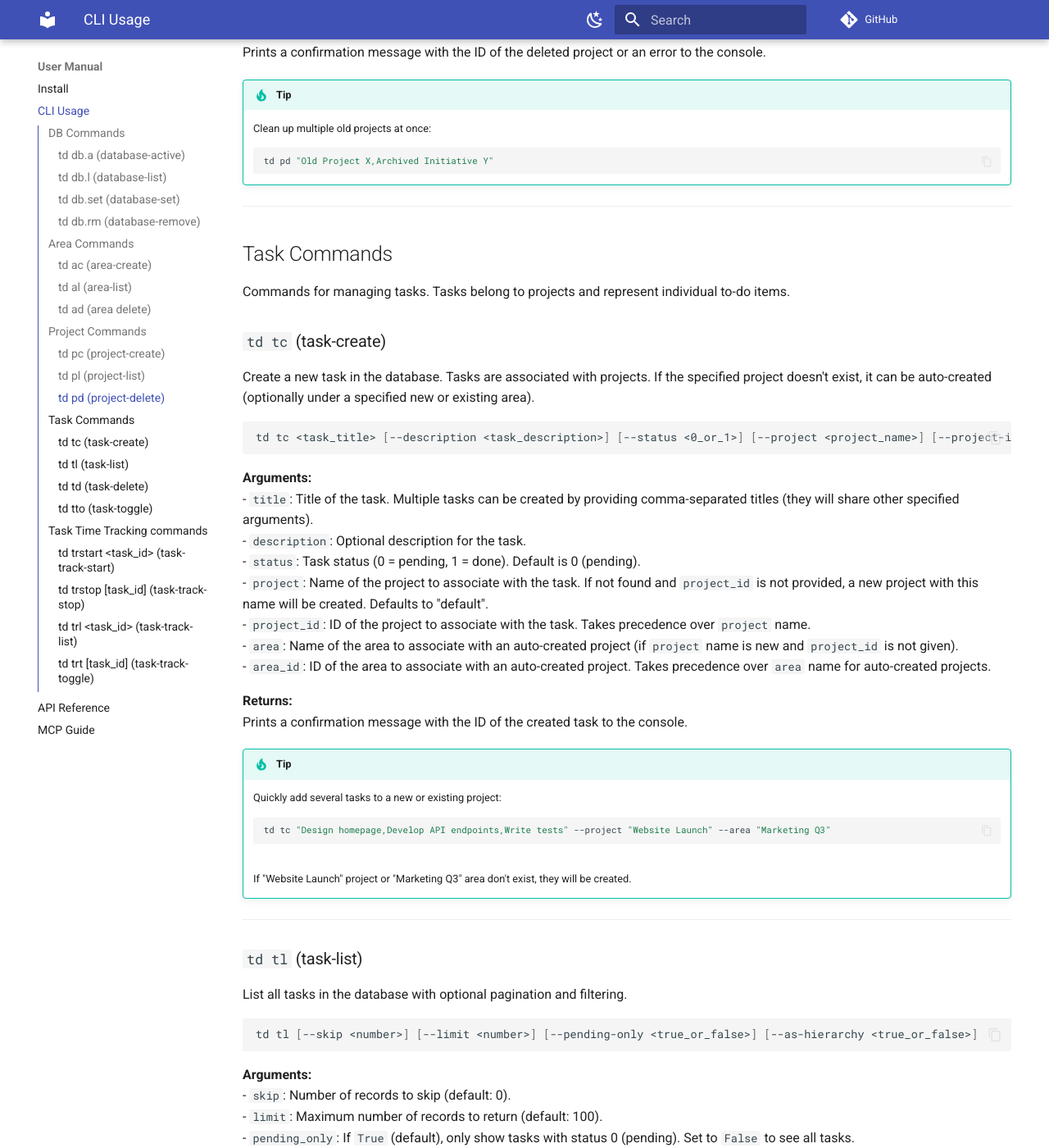
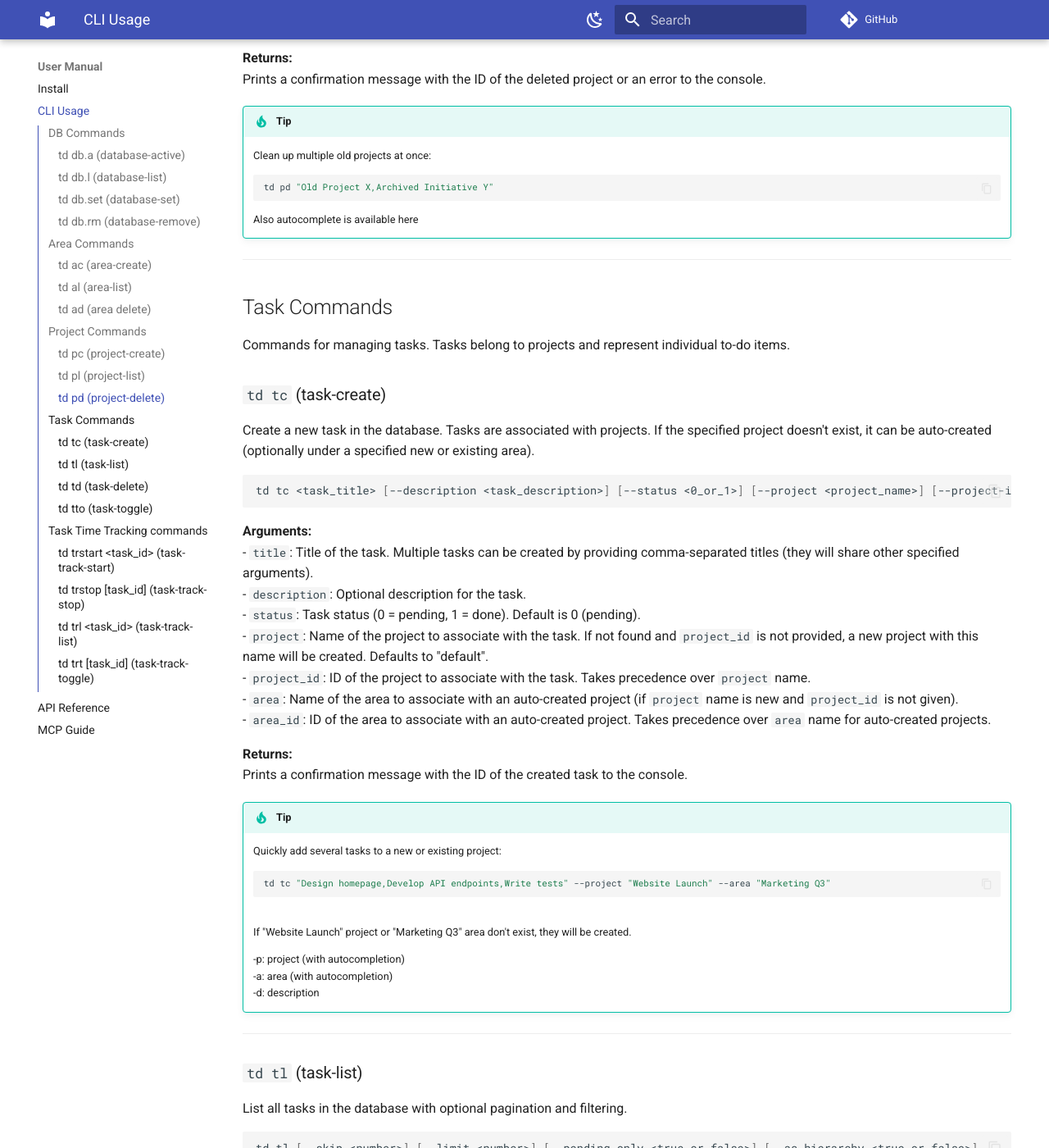
Before and after one commit to sizhky/todo-tracker, an MkDocs documentation site: the page built from docs/user-manual/cli.md, in a window 1280 px wide and 1400 px high, scrolled down 4221 px. Shown: the whole window at 82% size. Built offline with MkDocs 1.6.1 and Material for MkDocs 9.7.7, drawn with Linux system fonts in a browser that asks for light colours; comment, search, counter and statistics services are not loaded; some of the changed text lies outside the part shown.

Commit message:
Add autocompletion support for CLI commands and update default values for task creation

````diff
--- a/docs/user-manual/cli.md
+++ b/docs/user-manual/cli.md
@@ -119,6 +119,8 @@ Prints a confirmation message or error to the console.
     td ad area1,area2,area3
     ```
 
+    Also, autocomplete is available here
+
 ---
 
 ## Project Commands
@@ -188,6 +190,8 @@ Prints a confirmation message with the ID of the deleted project or an error to
     td pd "Old Project X,Archived Initiative Y"
     ```
 
+    Also autocomplete is available here
+
 ---
 
 ## Task Commands
@@ -220,6 +224,10 @@ Prints a confirmation message with the ID of the created task to the console.
     td tc "Design homepage,Develop API endpoints,Write tests" --project "Website Launch" --area "Marketing Q3"
     ```
     If "Website Launch" project or "Marketing Q3" area don't exist, they will be created.
+
+    -p: project (with autocompletion)
+    -a: area (with autocompletion)
+    -d: description
 
 ---
 
````
Also changed, not shown: 2 other files.
